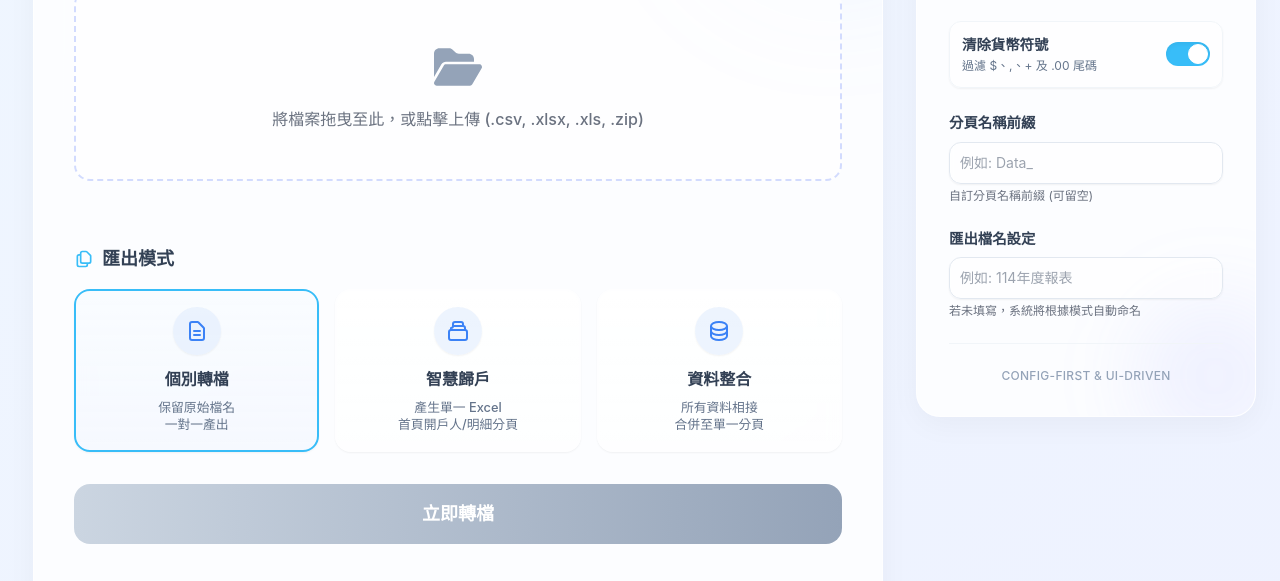
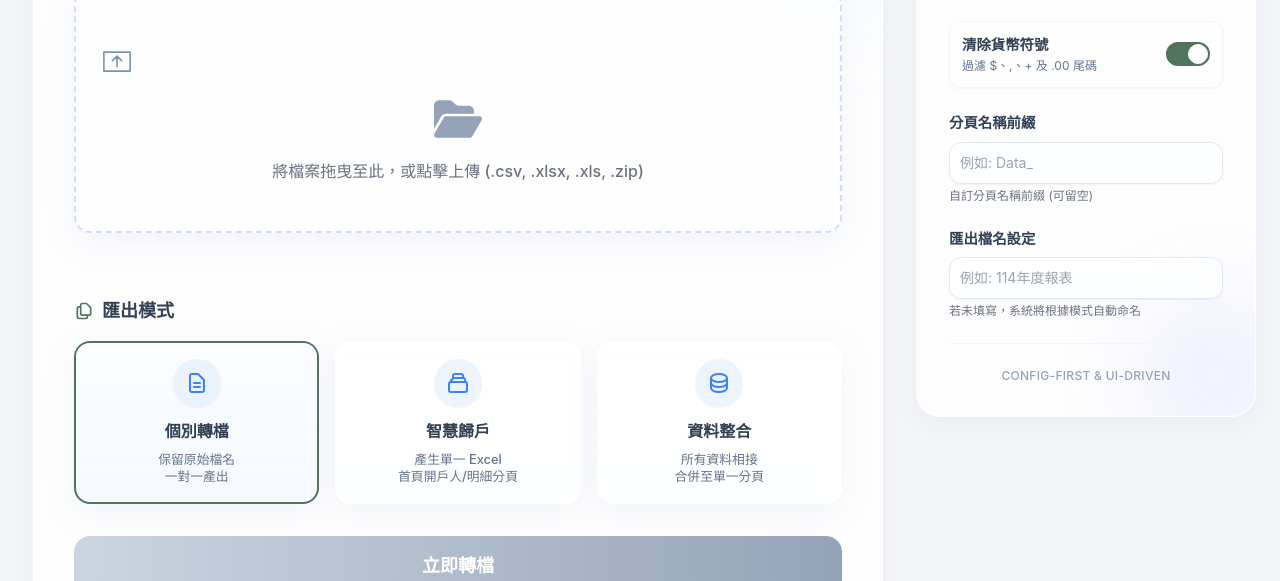
Before and after one commit to lianghao02/Financial-Data-Parser, a plain HTML site: page index.html in a window 1280 px wide. Shown: the part 216-797 px from the top of the page. Drawn offline with nearby package versions, Linux system fonts and the light colour scheme.

Commit message:
sync: 自動同步本機專案更新 (2026-08-16 16:01)

```diff
--- a/css/style.css
+++ b/css/style.css
@@ -1,7 +1,28 @@
         :root {
-            --color-primary: #1E3A8A;
-            --color-primary-hover: #1e40af;
-            --color-accent: #38bdf8;
+            --color-primary: #526F94;
+            --color-primary-hover: #58789A;
+            --color-accent: #52745F;
+            --bg: #F3F5F8;
+            --surface: rgba(255, 255, 255, 0.85);
+            --text: #2B364B;
+            --text-muted: #667080;
+            --warning: #965A4A;
+            --shadow: 0 8px 30px rgba(160, 175, 195, 0.12);
+        }
+
+        body {
+            background: var(--bg) !important;
+            color: var(--text);
+            font-family: "Microsoft JhengHei", "Segoe UI", system-ui, sans-serif;
+        }
+        .container, #drop-zone, .radio-group > label > div {
+            box-shadow: var(--shadow);
+        }
+        .dropzone-hint svg { width: 42px; height: 42px; margin-bottom: 10px; fill: none; stroke: var(--color-primary); stroke-width: 2.5; stroke-linecap: round; stroke-linejoin: round; opacity: .75; }
+        .drop-zone.has-files .dropzone-hint { display: none; }
+        input:focus, textarea:focus, select:focus {
+            border-color: var(--color-primary) !important;
+            box-shadow: 0 0 0 3px rgba(107, 139, 176, .16) !important;
         }
 
         /* Loading Overlay */
--- a/index.html
+++ b/index.html
@@ -75,6 +75,9 @@
                 <!-- Drop Zone -->
                 <div id="drop-zone"
                     class="drop-zone border-2 border-dashed border-indigo-200/80 rounded-2xl py-12 px-5 text-center cursor-pointer transition-all duration-300 bg-white/50 hover:border-accent hover:bg-blue-50/50 hover:shadow-inner group relative">
+                    <div class="dropzone-hint" aria-hidden="true">
+                        <svg viewBox="0 0 64 64" focusable="false"><path d="M12 20h40v29H12z"/><path d="m32 42V26m0 0-7 7m7-7 7 7"/></svg>
+                    </div>
                     <div class="icon text-5xl mb-4 text-slate-400 group-hover:text-accent group-hover:scale-110 transition-all duration-300">
                         <svg class="w-[1em] h-[1em] fill-current inline-block" xmlns="http://www.w3.org/2000/svg"
                             viewBox="0 0 576 512">
--- a/js/app.js
+++ b/js/app.js
@@ -310,6 +310,7 @@ const app = (function () {
 
     function updateFileList() {
         fileListEl.innerHTML = "";
+        dropZone.classList.toggle("has-files", filesToProcess.length > 0);
         if (filesToProcess.length > 0) {
             clearAllBtn.classList.remove("hidden");
             fileListTitle.classList.remove("hidden");
```
